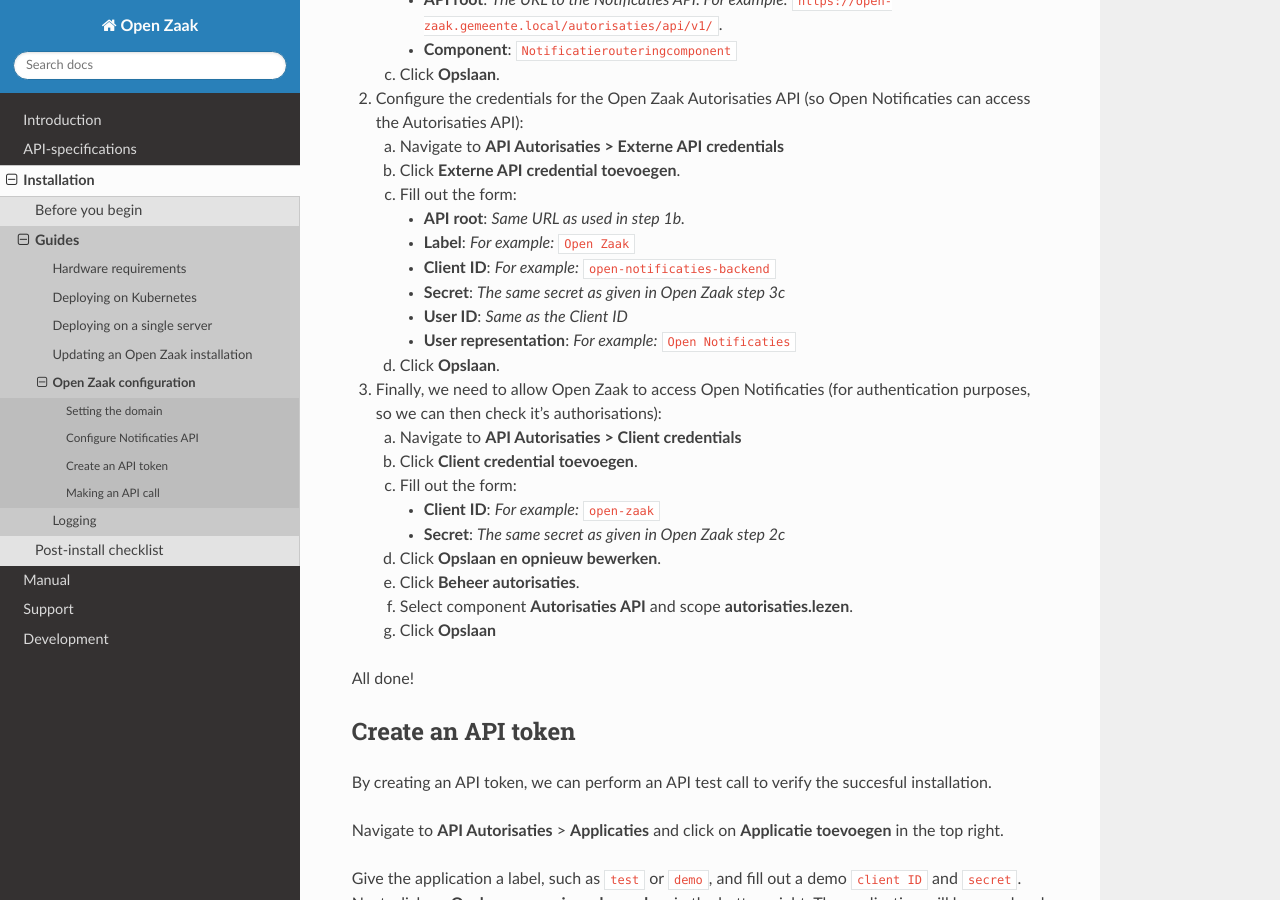
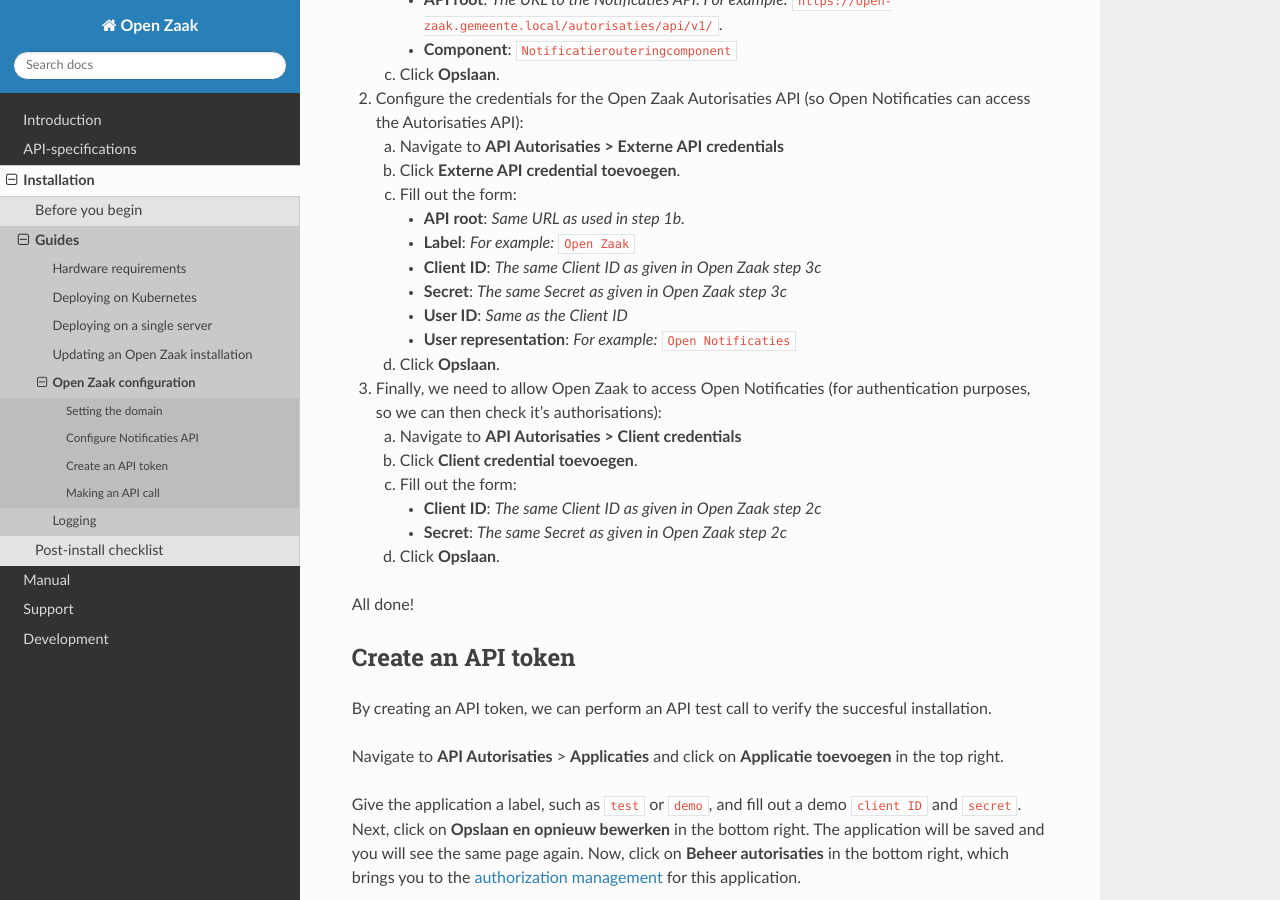
Before and after one commit to open-zaak/open-zaak, a Sphinx documentation site: the page built from docs/installation/configuration.rst, in a window 1280 px wide and 900 px high, scrolled down 2050 px. Built offline with Sphinx 7.4.7 and the Read the Docs theme 2.0.0, drawn with Linux system fonts in a browser that asks for light colours; pages that are not in the unit, such as notebooks, are missing from menus.

Commit message:
:pencil: Small typo fix.

```diff
--- a/docs/installation/configuration.rst
+++ b/docs/installation/configuration.rst
@@ -127,8 +127,8 @@
       - **API root**: *Same URL as used in step 1b.*
       - **Label**: *For example:* ``Open Zaak``
 
-      - **Client ID**: *For example:* ``open-notificaties-backend``
-      - **Secret**: *The same secret as given in Open Zaak step 3c*
+      - **Client ID**: *The same Client ID as given in Open Zaak step 3c*
+      - **Secret**: *The same Secret as given in Open Zaak step 3c*
       - **User ID**: *Same as the Client ID*
       - **User representation**: *For example:* ``Open Notificaties``
 
@@ -141,13 +141,10 @@
    b. Click **Client credential toevoegen**.
    c. Fill out the form:
 
-      - **Client ID**: *For example:* ``open-zaak``
-      - **Secret**: *The same secret as given in Open Zaak step 2c*
+      - **Client ID**: *The same Client ID as given in Open Zaak step 2c*
+      - **Secret**: *The same Secret as given in Open Zaak step 2c*
 
-   d. Click **Opslaan en opnieuw bewerken**.
-   e. Click **Beheer autorisaties**.
-   f. Select component **Autorisaties API** and scope **autorisaties.lezen**.
-   g. Click **Opslaan**
+   d. Click **Opslaan**.
 
 All done!
 
```
